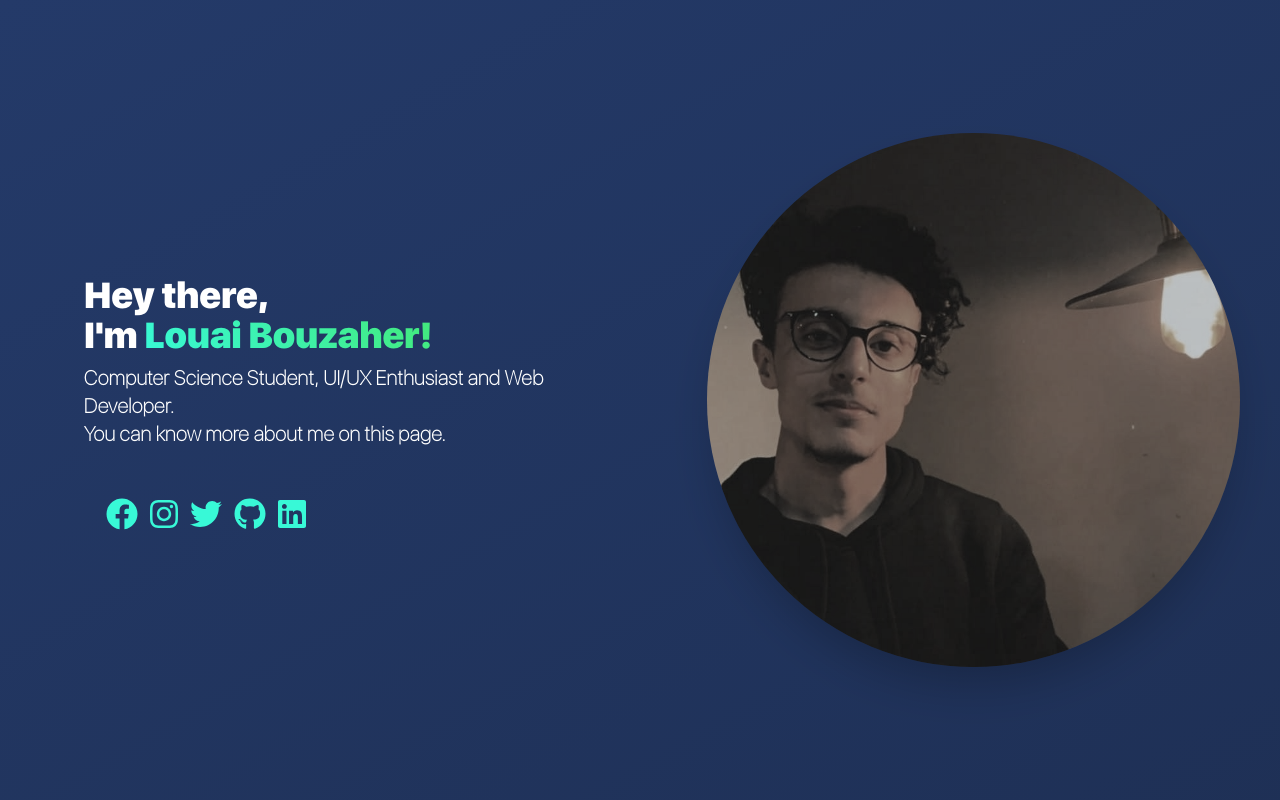
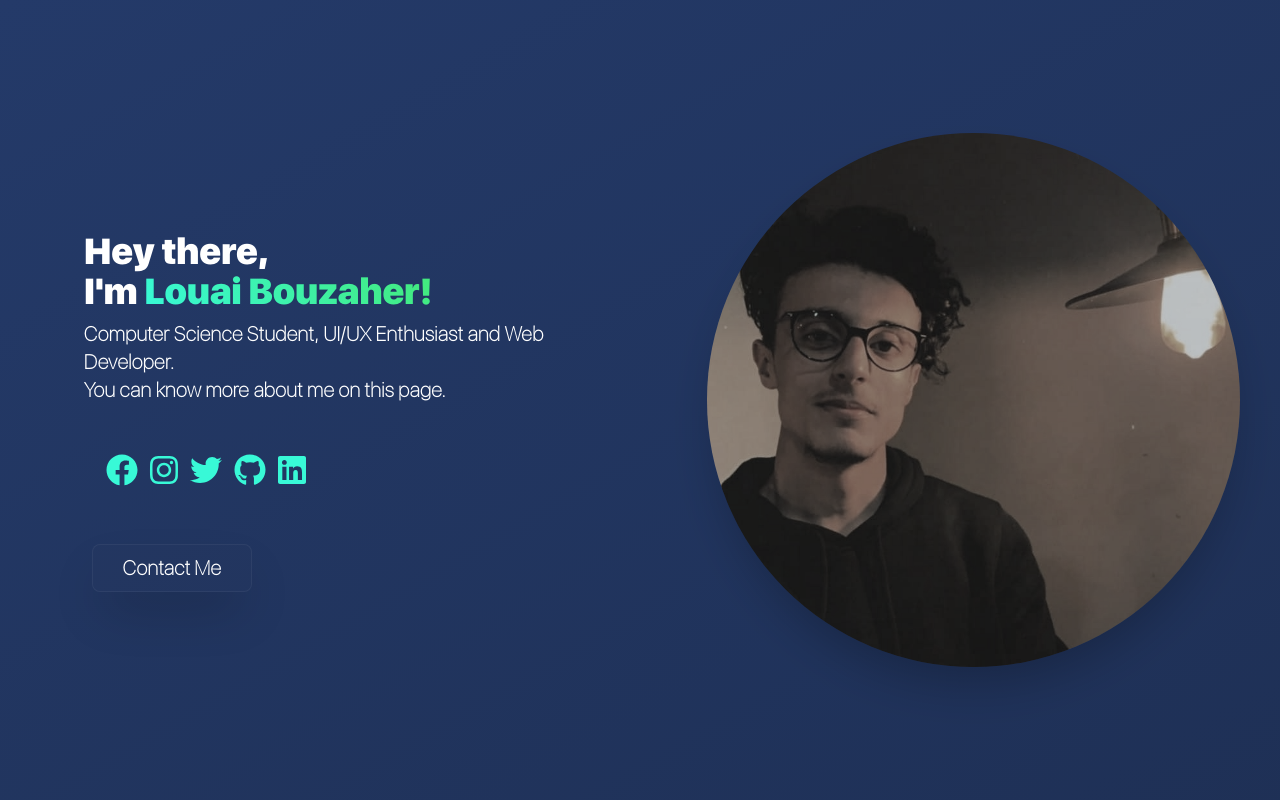
Before and after one commit to louaibouzaher/louaibouzaher.github.io, a React (Create React App) app: page / in a window 1280 px wide. Shown: the top 800 px of the page. Built offline with nearby package versions, Linux system fonts and the light colour scheme.

Commit message:
Contact Btn

```diff
--- a/src/Components/Hero.js
+++ b/src/Components/Hero.js
@@ -15,7 +15,7 @@ const Hero = () => {
         <div className="container my-3">
           <SocialMedia />
         </div>
-        <button className="hidden gradientBorder font-sans text-xl border-gray-900  border-solid my-5 mx-3 shadow-2xl rounded-lg font-bold tracking-wide h-12 w-40 align-middle bg-gray-700 bg-opacity-5">Contact Me</button>
+        <button className="hidden sm:block gradientBorder font-sans text-xl border-gray-900  border-solid my-5 mx-3 shadow-2xl rounded-lg font-bold tracking-wide h-12 w-40 align-middle bg-gray-700 bg-opacity-5">Contact Me</button>
       </div>
       <img src={PersonalPicture} alt='louaiPic' className="mt-10 sm:mt-0 h-1/4 sm:h-2/3 order-1 sm:order-2 shadow-2xl  xl:block rounded-full lg:mr-10 image" />
 
```
Also changed, not shown: 1 other file (tests, documents, lock files or other folders).
